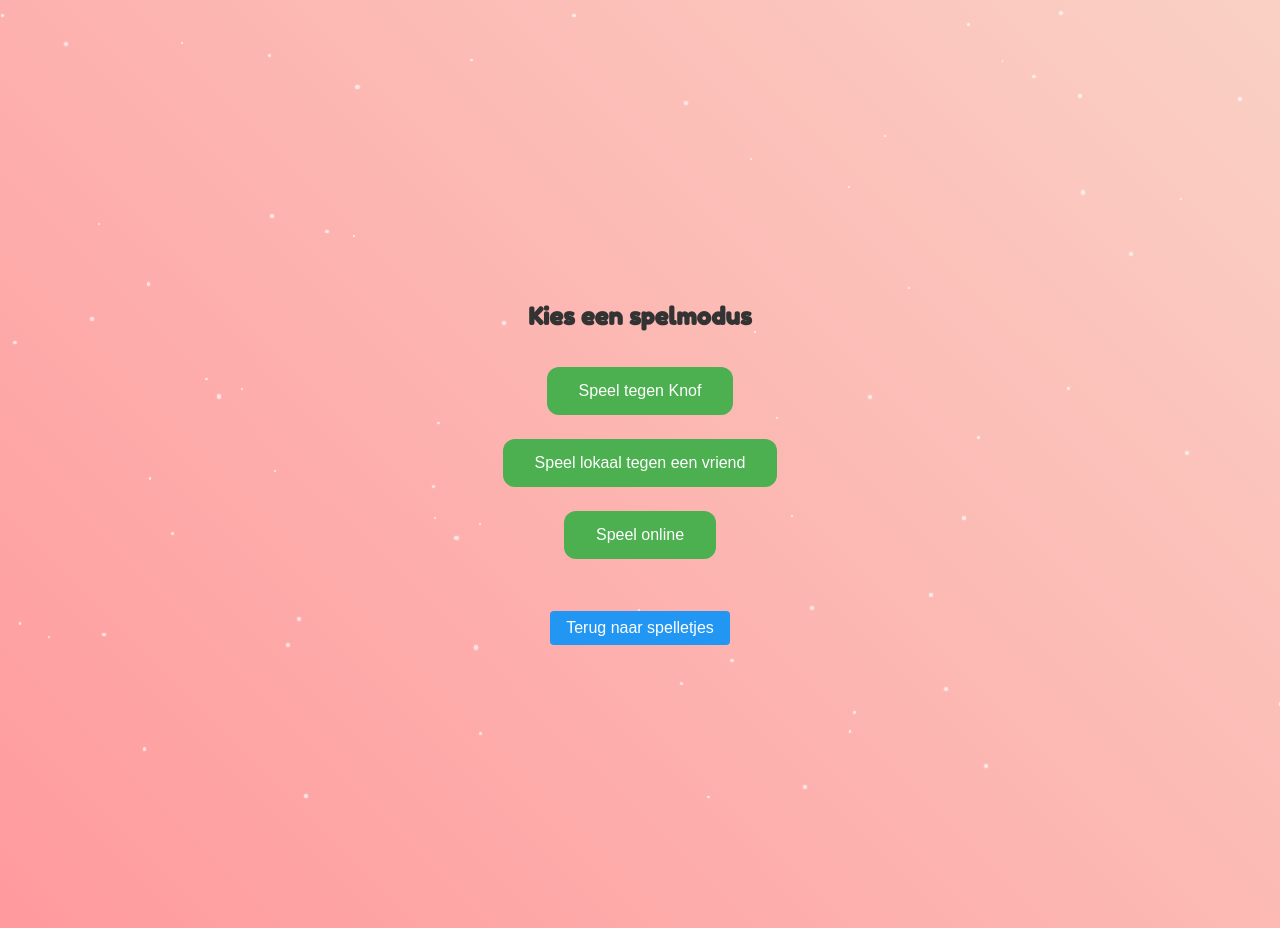
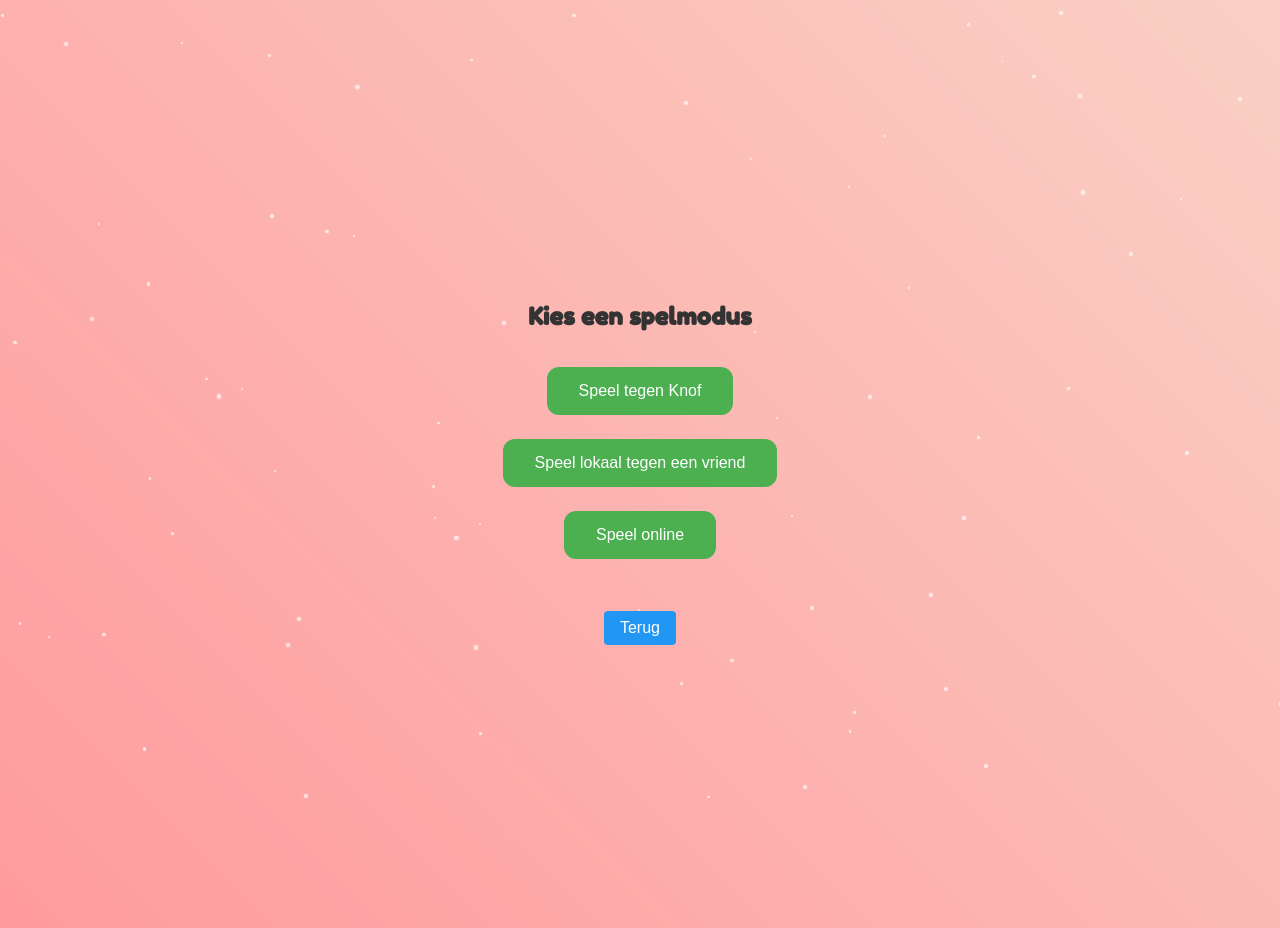
Before and after one commit to campique/rheezerbelten-webapp, a React (Create React App) app: page /games/connect-four in a window 1280 px wide. Built offline with nearby package versions, Linux system fonts and the light colour scheme; no server answers; the HTML template or start-up script is replaced by a standard one.

Commit message:
Update ConnectFourOptions.js

```diff
--- a/src/games/ConnectFourOptions.js
+++ b/src/games/ConnectFourOptions.js
@@ -86,7 +86,7 @@ const ConnectFourOptions = () => {
       <OptionButton onClick={() => handleOption('vsOnline')}>
         Speel online
       </OptionButton>
-      <BackButton onClick={handleBack}>Terug naar spelletjes</BackButton>
+      <BackButton onClick={handleBack}>Terug</BackButton>
     </OptionsWrapper>
   );
 };
```
